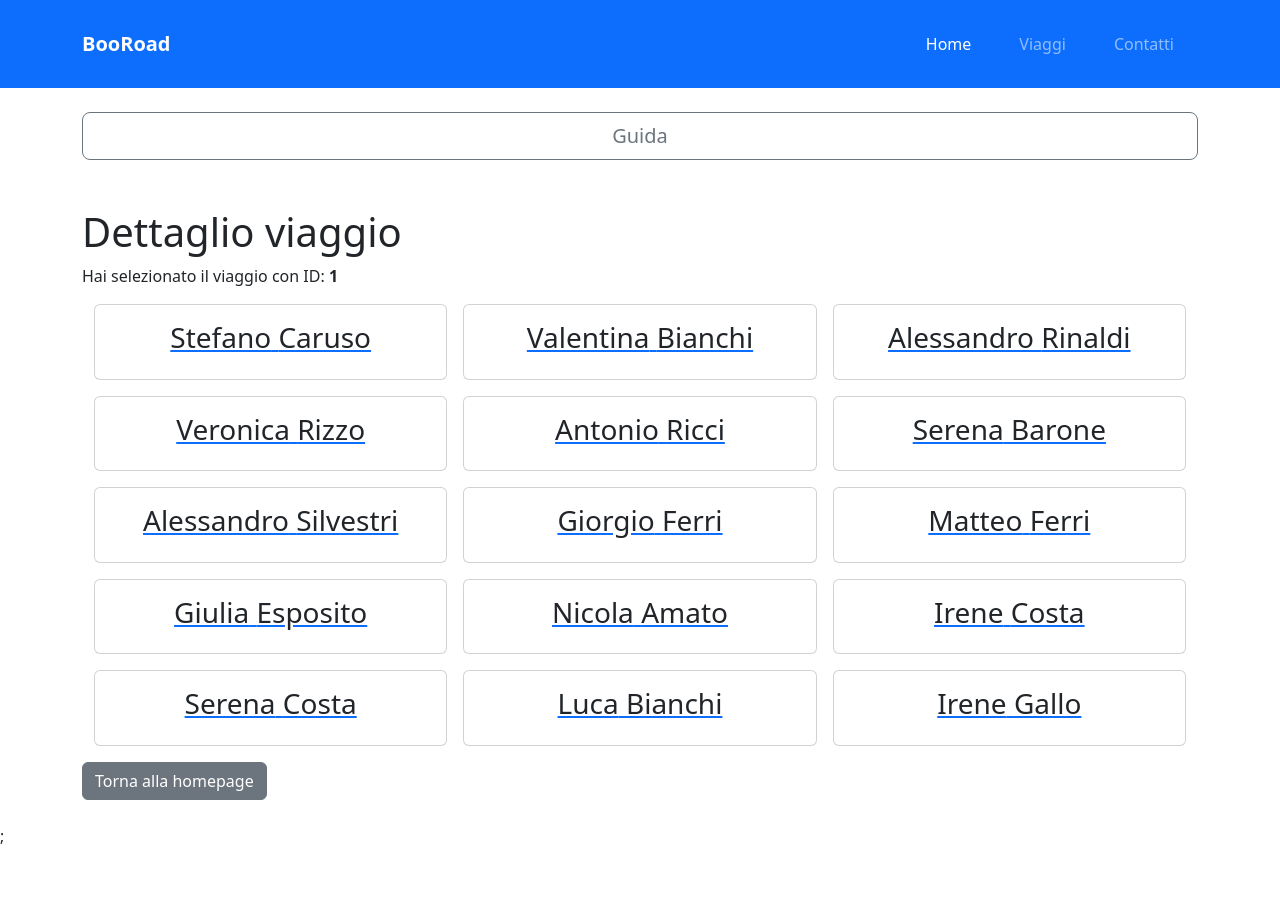
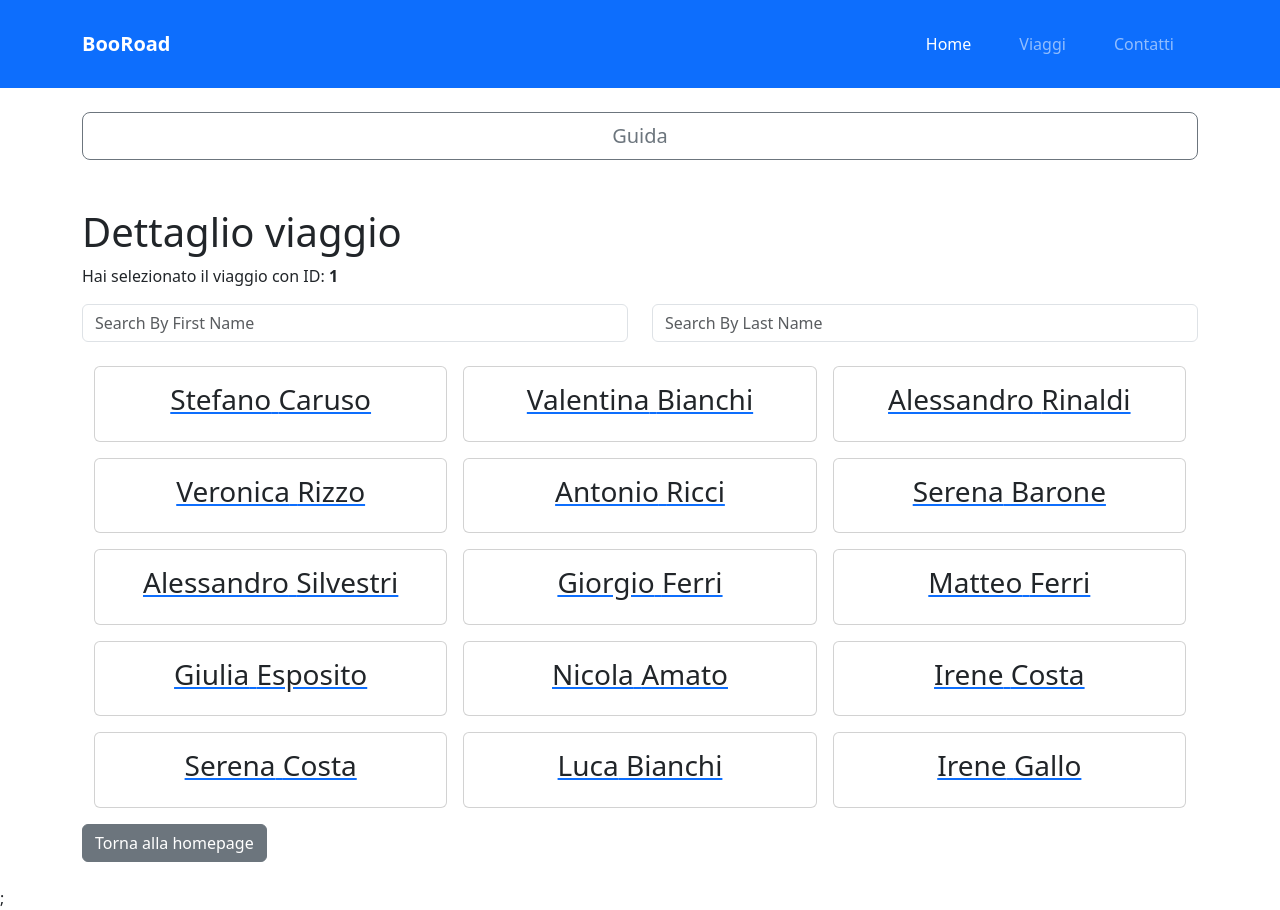
Before and after one commit to AndreaCatapano/react-prototipo-team-2, a React (Vite) app: page /trips/1 in a window 1280 px wide. Before the commit the page ends 848 px from the top, so only its background shows below. Built offline with nearby package versions, Linux system fonts and the light colour scheme.

Commit message:
feat: add filter for user

```diff
--- a/src/pages/TripDetailPage.jsx
+++ b/src/pages/TripDetailPage.jsx
@@ -4,13 +4,37 @@ import { TourOperatorCard } from "../components/TourOperatorCard.jsx";
 
 import userDataDemo from "../data/userDataDemo"
 import UserCard from "../components/UserCard.jsx";
+import { useEffect, useState } from "react";
 
 // Pagina di dettaglio viaggio
 function TripDetailPage() {
   const { id } = useParams();
 
-  // filteriing user by id
-  const tripUsers = userDataDemo.filter(user => user.tripId == id)
+  const [user, setUser] = useState(userDataDemo);
+  const [findUser, setFindUser] = useState(user);
+  const [firstNameSearchUser, setFirstNameSearchUser] = useState('');
+  const [lastNameSearchUser, setLastNameSearchUser] = useState('');
+
+  useEffect(() => {
+
+    let filteredUser = user;
+
+    if(firstNameSearchUser !== '') {
+
+      filteredUser = filteredUser.filter(user => user.firstName.toLowerCase().includes(firstNameSearchUser.toLowerCase()));
+    }
+
+    if(lastNameSearchUser !== '') {
+
+      filteredUser = filteredUser.filter(user => user.lastName.toLowerCase().includes(lastNameSearchUser.toLowerCase()));
+    }
+
+    setFindUser(filteredUser);
+
+  }, [firstNameSearchUser, lastNameSearchUser]);
+
+  // filtering user by id
+  const tripUsers = findUser.filter(user => user.tripId == id);
 
   return (
     <>
@@ -24,9 +48,18 @@ function TripDetailPage() {
           Hai selezionato il viaggio con ID: <strong>{id}</strong>
         </p>
 
+        <div className="row row-cols-2 mb-4">
+          <div className="col">
+            <input className="form-control me-2" type="search" placeholder="Search By First Name" value={firstNameSearchUser} onChange={e => setFirstNameSearchUser(e.target.value)} />
+          </div>
+          <div className="col">
+            <input className="form-control me-2" type="search" placeholder="Search By Last Name" value={lastNameSearchUser} onChange={e => setLastNameSearchUser(e.target.value)} />
+          </div>
+        </div>
+
         <section className="container text-center">
           <div className="row row-cols-3 g-3">
-            {tripUsers.map(user => <UserCard user={user} />)}
+            {tripUsers.map(user => <UserCard key={user.id} user={user} />)}
           </div>
         </section>
 
```
